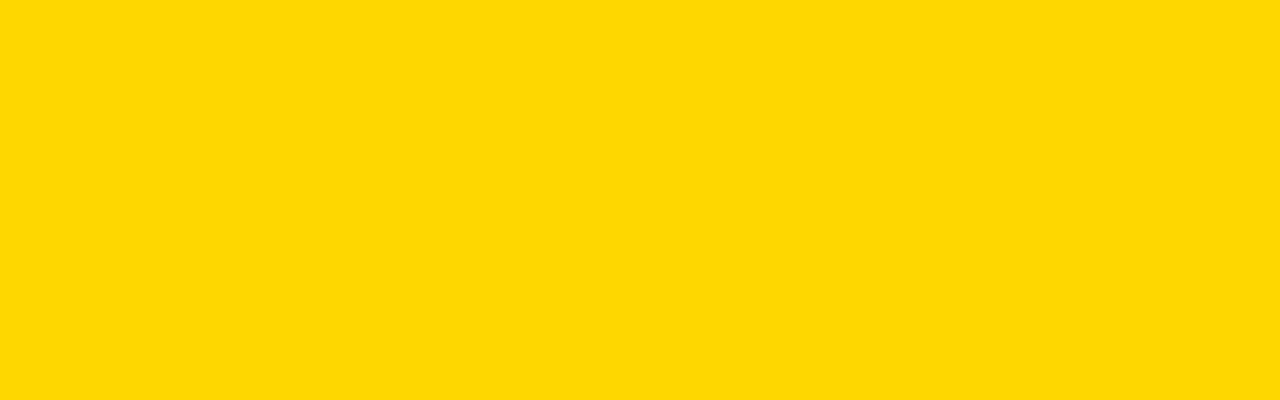
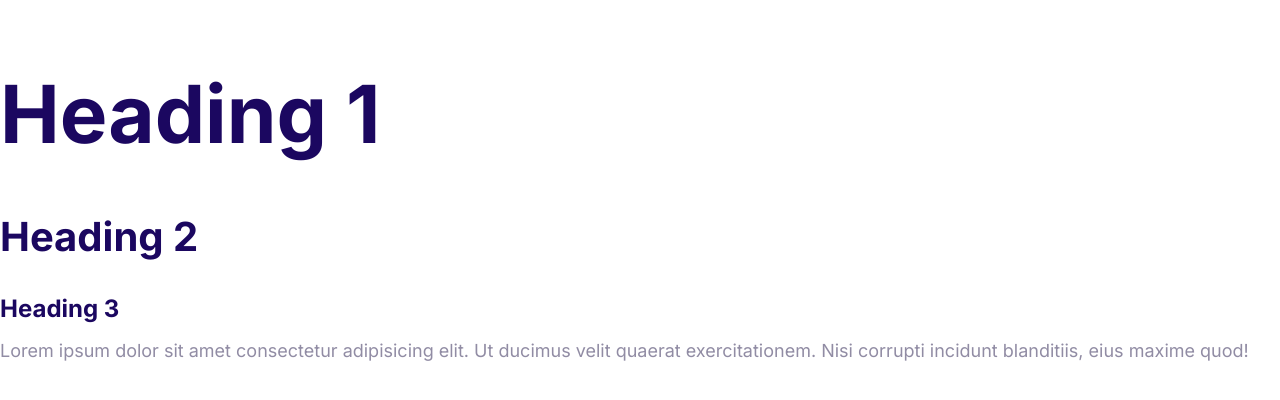
Before and after one commit to mkontorovich/mikify, a plain HTML site: page index.html in a window 1280 px wide. Drawn offline with Linux system fonts and the light colour scheme.

Commit message:
define font styles

```diff
--- a/css/styles.css
+++ b/css/styles.css
@@ -1,3 +1,59 @@
+:root {
+  --color-primary: #2584ff;
+  --color-secondary: #00d9ff;
+  --color-accent: #ff3400;
+  --color-headings: #1b0760;
+  --color-body: #918ca4;
+}
+
+html {
+  font-size: 62.5%;
+}
+
 body {
-  background: gold;
+  font-family: "Inter", Arial, Helvetica, sans-serif;
+  font-size: 2.4rem;
+  line-height: 1.5;
+  color: var(--color-body);
 }
+
+h1,
+h2,
+h3 {
+  color: var(--color-headings);
+  margin-bottom: 1rem;
+}
+
+h1 {
+  font-size: 7rem;
+}
+
+h2 {
+  font-size: 4rem;
+}
+
+h3 {
+  font-size: 3rem;
+}
+
+p {
+  margin-top: 0;
+}
+
+@media screen and (min-width: 1024px) {
+  body {
+    font-size: 1.8rem;
+  }
+
+  h1 {
+    font-size: 8rem;
+  }
+
+  h2 {
+    font-size: 4rem;
+  }
+
+  h3 {
+    font-size: 2.4rem;
+  }
+}
--- a/index.html
+++ b/index.html
@@ -4,9 +4,24 @@
     <meta charset="UTF-8" />
     <meta http-equiv="X-UA-Compatible" content="IE=edge" />
     <meta name="viewport" content="width=device-width, initial-scale=1.0" />
+    <link rel="preconnect" href="https://fonts.googleapis.com" />
+    <link rel="preconnect" href="https://fonts.gstatic.com" crossorigin />
+    <link
+      href="https://fonts.googleapis.com/css2?family=Inter:wght@400;700&display=swap"
+      rel="stylesheet"
+    />
     <link rel="stylesheet" href="css/normalize.css" />
     <link rel="stylesheet" href="css/styles.css" />
     <title>Mikify</title>
   </head>
-  <body></body>
+  <body>
+    <h1>Heading 1</h1>
+    <h2>Heading 2</h2>
+    <h3>Heading 3</h3>
+    <p>
+      Lorem ipsum dolor sit amet consectetur adipisicing elit. Ut ducimus velit
+      quaerat exercitationem. Nisi corrupti incidunt blanditiis, eius maxime
+      quod!
+    </p>
+  </body>
 </html>
```
